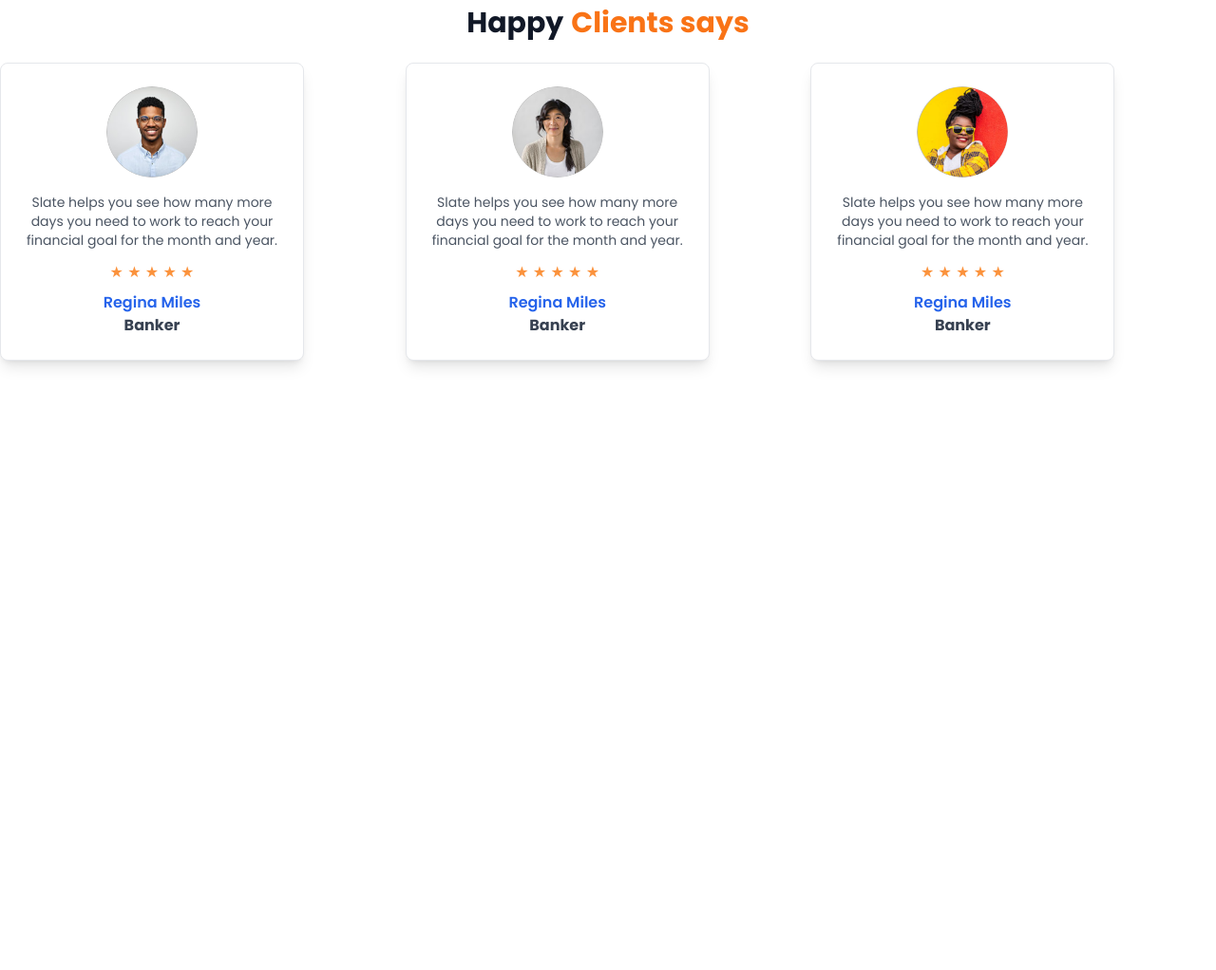
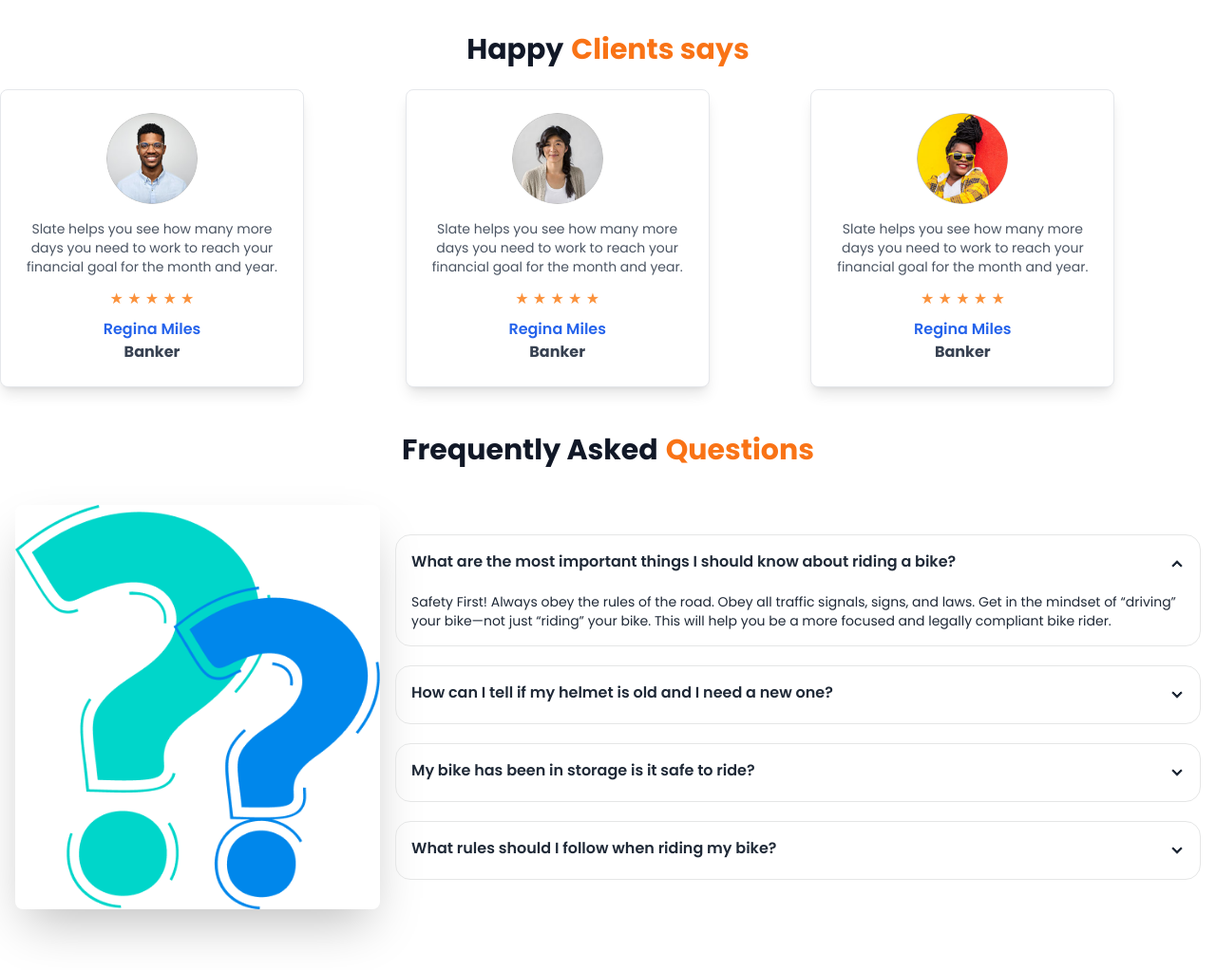
Before and after one commit to Apurba2283/biker-zone, a plain HTML site: page index.html in a window 1280 px wide. Shown: the part 1759-2781 px from the top of the page at 95% size. Before the commit the page ends 2187 px from the top, so only its background shows below. Drawn offline with nearby package versions, Linux system fonts and the light colour scheme.

Commit message:
added FAQ section

```diff
--- a/index.html
+++ b/index.html
@@ -13,6 +13,11 @@
     <script src="https://cdn.jsdelivr.net/npm/@tailwindcss/browser@4"></script>
     <!-- Tailwind css cdn -->
     <script src="https://cdn.tailwindcss.com"></script>
+
+
+    <script src="https://cdn.tailwindcss.com"></script>
+    <link href="https://cdn.jsdelivr.net/npm/daisyui@3.5.0/dist/full.css" rel="stylesheet" type="text/css" />
+
 
 
 
@@ -317,6 +322,46 @@
 
       </section>
 
+      <!-- FAQ section -->
+      <section class="my-12">
+
+        <h3 class="text-3xl text-center mb-6"> <span class="font-bold text-gray-900">Frequently Asked</span> <span class="font-bold text-orange-500">Questions</span> </h3>
+
+        <div class="hero">
+          <div class="hero-content flex-col lg:flex-row">
+            <img src="./images/others/faq.png" class="max-w-sm rounded-lg shadow-2xl" />
+
+          <div class="space-y-5">
+            <div class="collapse collapse-arrow border border-base-300">
+              <input type="radio" name="my-accordion-2" checked="checked" />
+              <div class="collapse-title font-semibold">What are the most important things I should know about riding a bike?</div>
+              <div class="collapse-content text-sm">Safety First! Always obey the rules of the road. Obey all traffic signals, signs, and laws. Get in the mindset of “driving” your bike—not just “riding” your bike. This will help you be a more focused and legally compliant bike rider. </div>
+            </div>
+            <div class="collapse collapse-arrow border border-base-300">
+              <input type="radio" name="my-accordion-2" />
+              <div class="collapse-title font-semibold">How can I tell if my helmet is old and I need a new one? </div>
+              <div class="collapse-content text-sm">If your helmet is over 5 years old, has cracks, or has been in a crash, you should replace it. Worn-out straps or a loose fit also mean it's time for a new one.</div>
+            </div>
+            <div class="collapse collapse-arrow border border-base-300">
+              <input type="radio" name="my-accordion-2" />
+              <div class="collapse-title font-semibold">My bike has been in storage is it safe to ride?</div>
+              <div class="collapse-content text-sm">Check the tires, brakes, chain, and gears for wear or damage before riding. If anything seems off, do a tune-up or take it to a bike shop.</div>
+            </div>
+            <div class="collapse collapse-arrow border border-base-300">
+              <input type="radio" name="my-accordion-2" />
+              <div class="collapse-title font-semibold">What rules should I follow when riding my bike?</div>
+              <div class="collapse-content text-sm">Always follow traffic rules, use hand signals, and wear a helmet. Ride in designated lanes and stay visible to others.</div>
+            </div>
+          </div>
+
+        </div>
+      </div>
+    </section>
+
+
+
+
+
       </main>
 
       <!-- Footer Section -->
```
